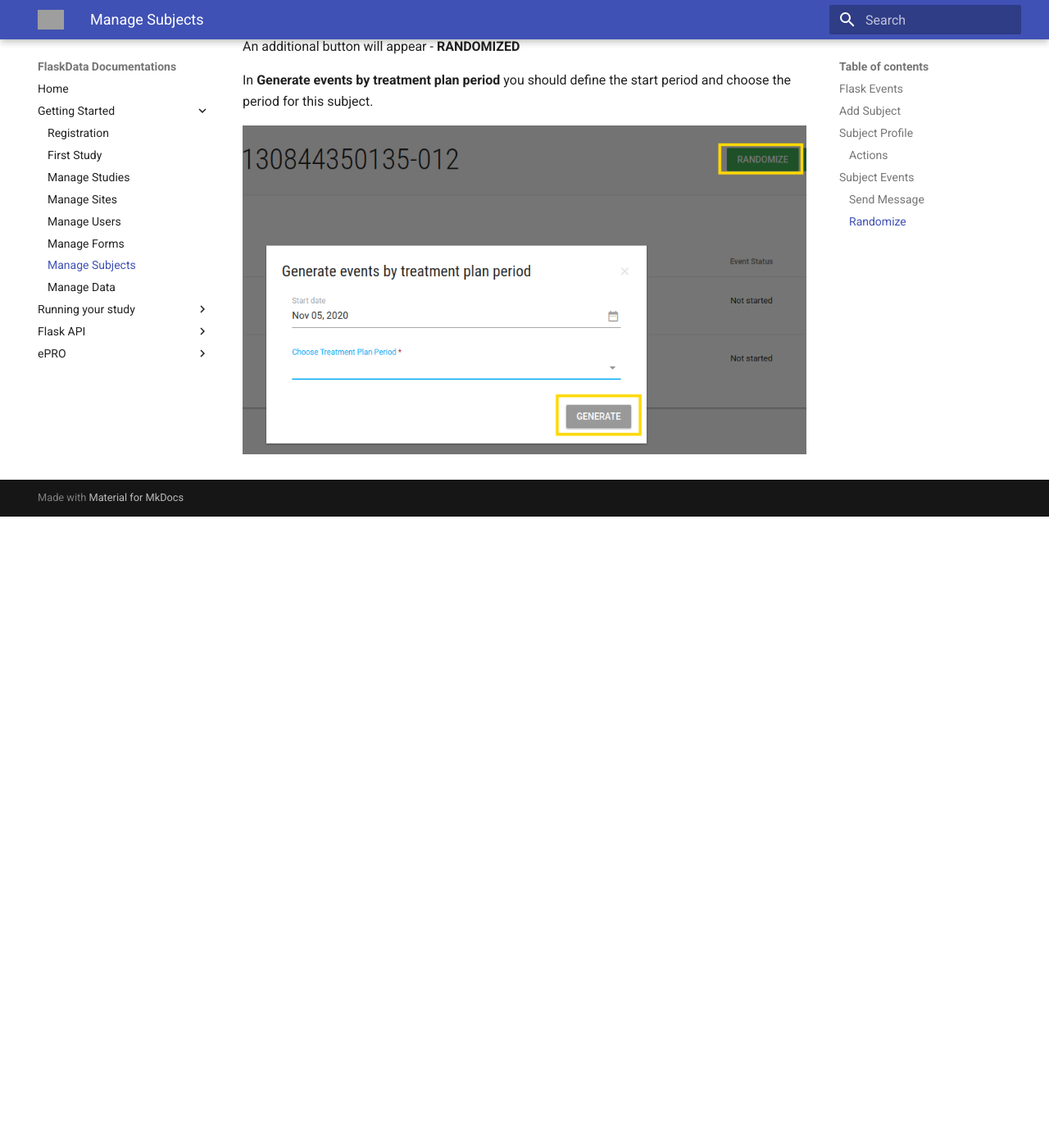
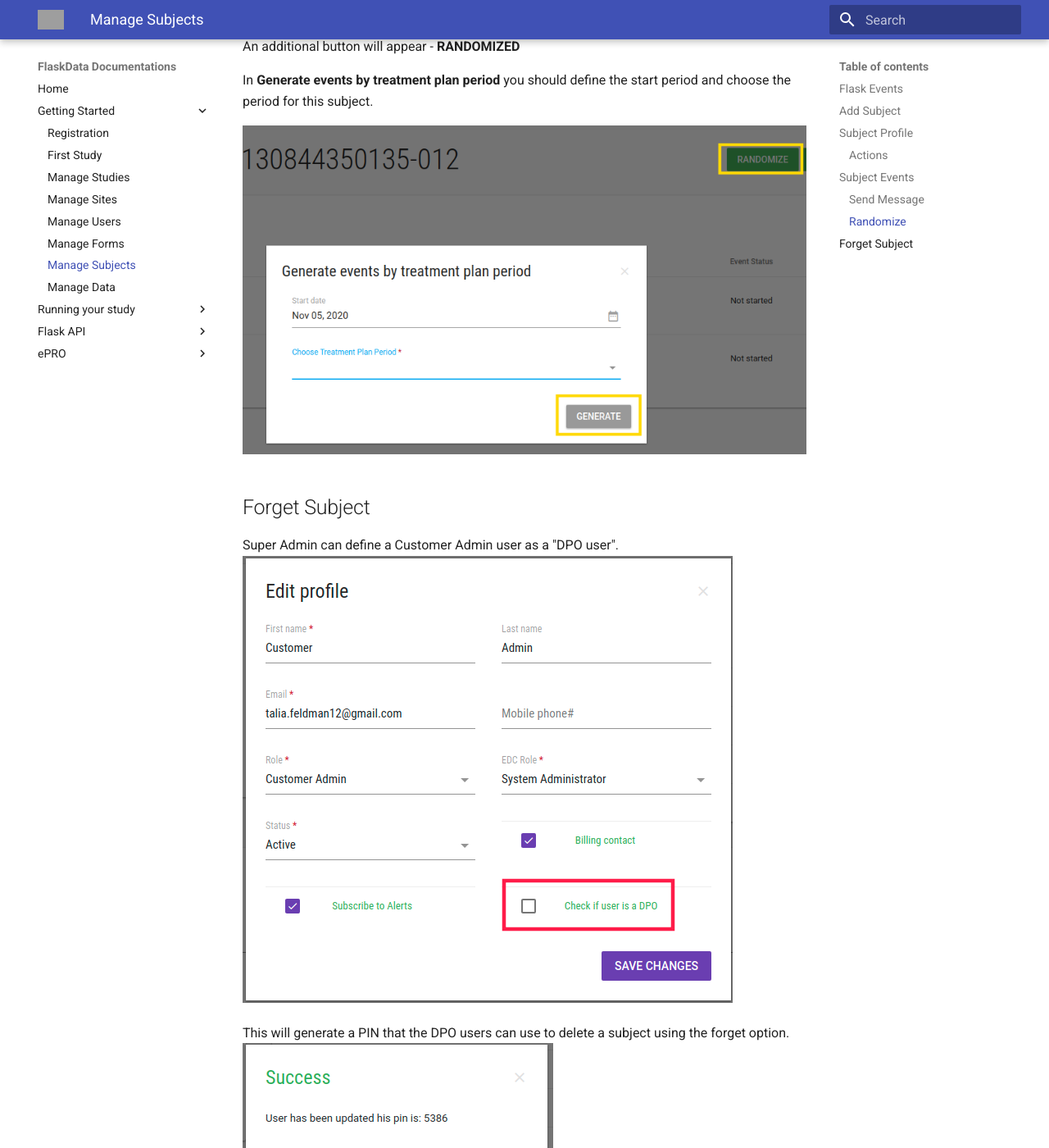
Before and after one commit to onlyjazz/flask-docs, an MkDocs documentation site: the page built from docs/manage_subjects.md, in a window 1280 px wide and 1400 px high, scrolled down 4567 px. Shown: the whole window at 82% size. Built offline with MkDocs 1.6.1 and Material for MkDocs 9.7.7, drawn with Linux system fonts in a browser that asks for light colours; before the commit the page ends 5197 px from its top, so only the background shows below that; some of the changed text lies outside the part shown; grey boxes are pictures that could not be loaded.

Commit message:
adding DPO user documentation and screenshots

```diff
--- a/docs/manage_subjects.md
+++ b/docs/manage_subjects.md
@@ -87,3 +87,21 @@
 In **Generate events by treatment plan period** you should define the start period and choose the period for this subject.
 
 ![Screenshot](img/subjects/flask_events_randomized.PNG)
+
+
+##Forget Subject
+
+Super Admin can define a Customer Admin user as a "DPO user".
+![Screenshot](img/DPOuser/dpo.png)
+
+This will generate a PIN that the DPO users can use to delete a subject using the forget option.
+![Screenshot](img/DPOuser/code.png)
+
+To forget a subject, navigate to your study subjects using the left bar. Next check the subject you want to forget and click on the blue pull down **Action** button and select forget. A verification message will pop up.
+![Screenshot](img/DPOuser/forget.png)
+
+After you select yes, you will be prompted to enter the PIN.
+![Screenshot](img/DPOuser/pin.png)
+
+Lastly you will see the success message.
+![Screenshot](img/DPOuser/success.png)
```
Also changed, not shown: docs/img/DPOuser/code.png (added), docs/img/DPOuser/dpo.png (added), docs/img/DPOuser/forget.png (added), docs/img/DPOuser/pin.png (added), docs/img/DPOuser/success.png (added).
